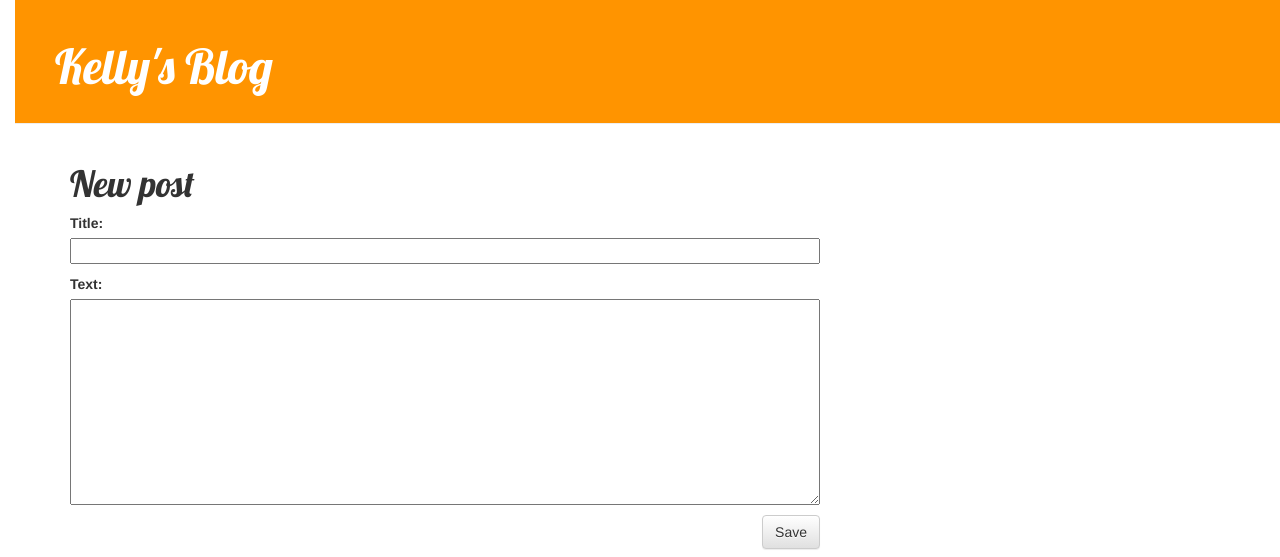
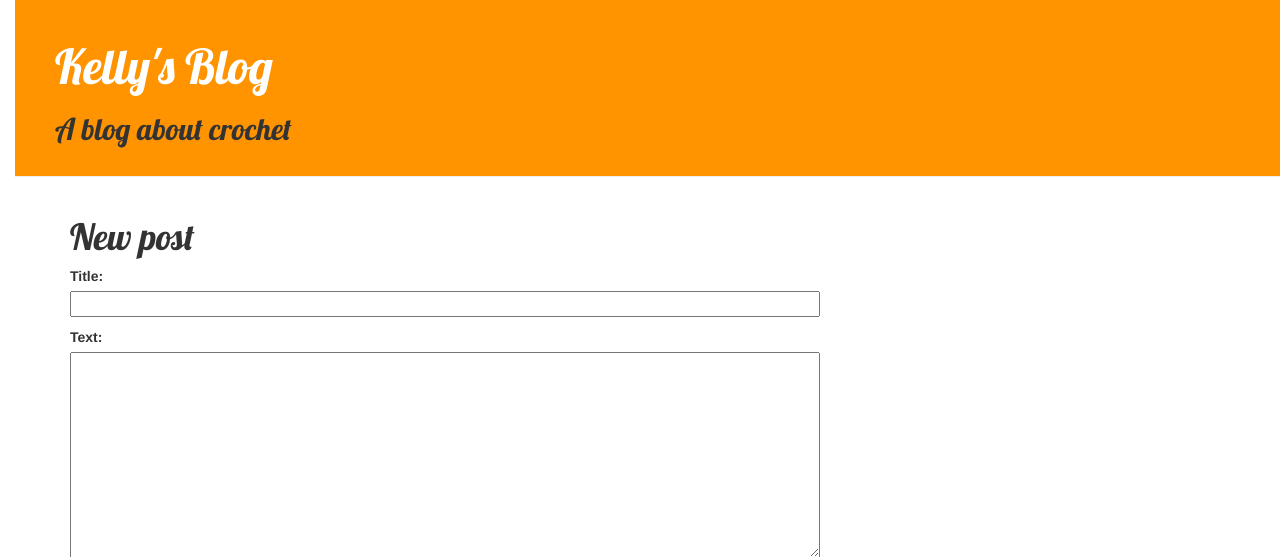
Before and after one commit to wannabe1987/my-first-blog, a Django app: page /post/new/ in a window 1280 px wide. Shown: the top 557 px of the page. Run offline with Django 3.2, Linux system fonts and the light colour scheme; some libraries are stand-ins or nearby versions.

Commit message:
added words.

```diff
--- a/blog/templates/blog/base.html
+++ b/blog/templates/blog/base.html
@@ -1,7 +1,7 @@
 {% load staticfiles %}
 <html>
     <head>
-        <title>Django Girls blog</title>
+        <title>Kelly's blog</title>
         <link rel="stylesheet" href="//maxcdn.bootstrapcdn.com/bootstrap/3.2.0/css/bootstrap.min.css">
         <link rel="stylesheet" href="//maxcdn.bootstrapcdn.com/bootstrap/3.2.0/css/bootstrap-theme.min.css">
         <link rel="stylesheet" href="{% static 'css/blog.css' %}">
@@ -13,6 +13,7 @@
         <a href="{% url 'post_new' %}" class="top-menu"><span class="glyphicon glyphicon-plus"></span></a>
       {% endif %}
         <h1><a href="/">Kelly's Blog</a></h1>
+        <h2>A blog about crochet</h2>
     </div>
     <div class="content container">
         <div class="row">
```
